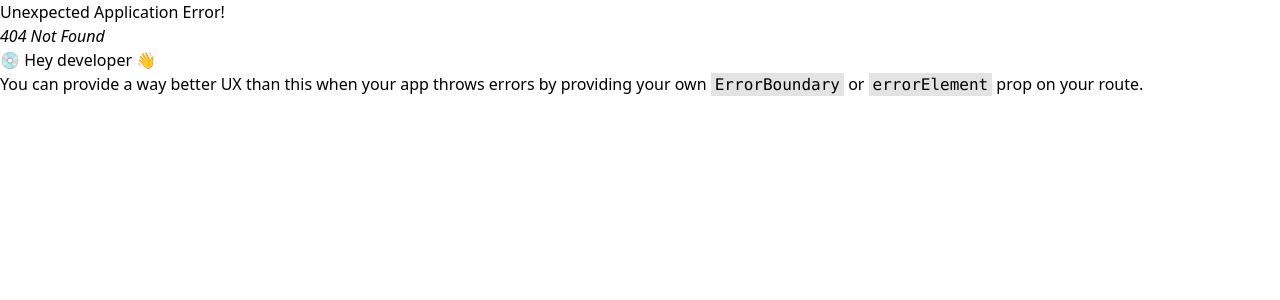
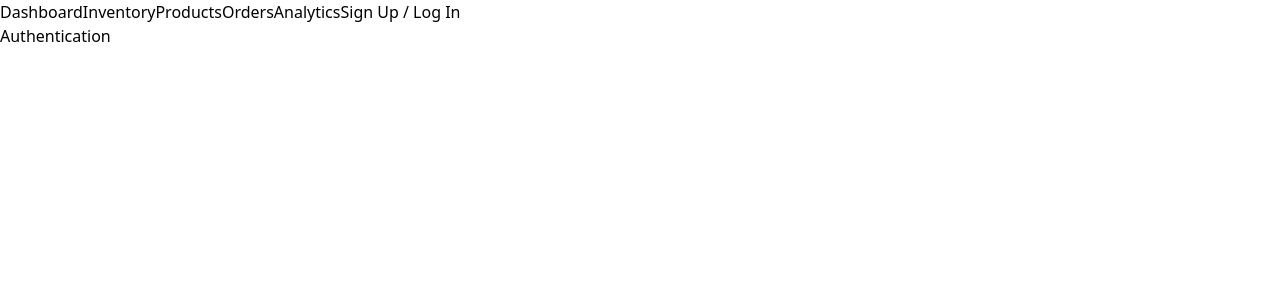
Before and after one commit to dkwon1223/bitesync-client, a React (Vite) app: page /authenticate in a window 1280 px wide. Before the commit this address had no page. Shown: the top 300 px of the page. Built offline with nearby package versions, Linux system fonts and the light colour scheme.

Commit message:
Reorganize routes and page/components

```diff
--- /dev/null
+++ b/src/components/Navbar.jsx
@@ -0,0 +1,16 @@
+import { NavLink } from "react-router-dom";
+
+const Navbar = () => {
+  return (
+    <nav className="h-full flex flex-col justify-evenly">
+      <NavLink to="/">Dashboard</NavLink>
+      <NavLink to="/inventory">Inventory</NavLink>
+      <NavLink to="/products">Products</NavLink>
+      <NavLink to="/orders">Orders</NavLink>
+      <NavLink to="/analytics">Analytics</NavLink>
+      <NavLink to="/authenticate">Sign Up / Log In</NavLink>
+    </nav>
+  );
+};
+
+export default Navbar;
--- a/src/main.jsx
+++ b/src/main.jsx
@@ -8,6 +8,7 @@ import Inventory from "./pages/Inventory.jsx";
 import Products from "./pages/Products.jsx";
 import Orders from "./pages/Orders.jsx";
 import Analytics from "./pages/Analytics.jsx";
+import Authentication from "./pages/Authentication.jsx";
 
 
 const router = createBrowserRouter(
@@ -18,6 +19,7 @@ const router = createBrowserRouter(
       <Route path="/products" element={<Products />}/>
       <Route path="/orders" element={<Orders />}/>
       <Route path="/analytics" element={<Analytics />}/>
+      <Route path="/authenticate" element={<Authentication />}/>
     </Route>
   )
 )
--- /dev/null
+++ b/src/pages/Authentication.jsx
@@ -0,0 +1,9 @@
+import React from 'react'
+
+const Authentication = () => {
+  return (
+    <div>Authentication</div>
+  )
+}
+
+export default Authentication
--- a/src/pages/RootLayout.jsx
+++ b/src/pages/RootLayout.jsx
@@ -1,19 +1,13 @@
-import { NavLink, Outlet } from "react-router-dom";
+import { Outlet } from "react-router-dom";
+import Navbar from "../components/Navbar";
 
 const RootLayout = () => {
   return (
-    <section className="w-screen h-screen flex bg-green-200">
-      <header className="bg-red-100 w-[15%] h-full">
-        <nav className="flex flex-col">
-          <NavLink to="/">Dashboard</NavLink>
-          <NavLink to="/inventory">Inventory</NavLink>
-          <NavLink to="/products">Products</NavLink>
-          <NavLink to="/orders">Orders</NavLink>
-          <NavLink to="/analytics">Analytics</NavLink>
-        </nav>
+    <section className="w-screen h-screen flex">
+      <header className="w-[15%] h-full px-4 py-4 outline">
+        <Navbar />
       </header>
-
-      <main className="bg-blue-100 w-[85%] h-full">
+      <main className="w-[85%] h-full px-4 py-4 outline">
         <Outlet/>
       </main>
     </section>
```
